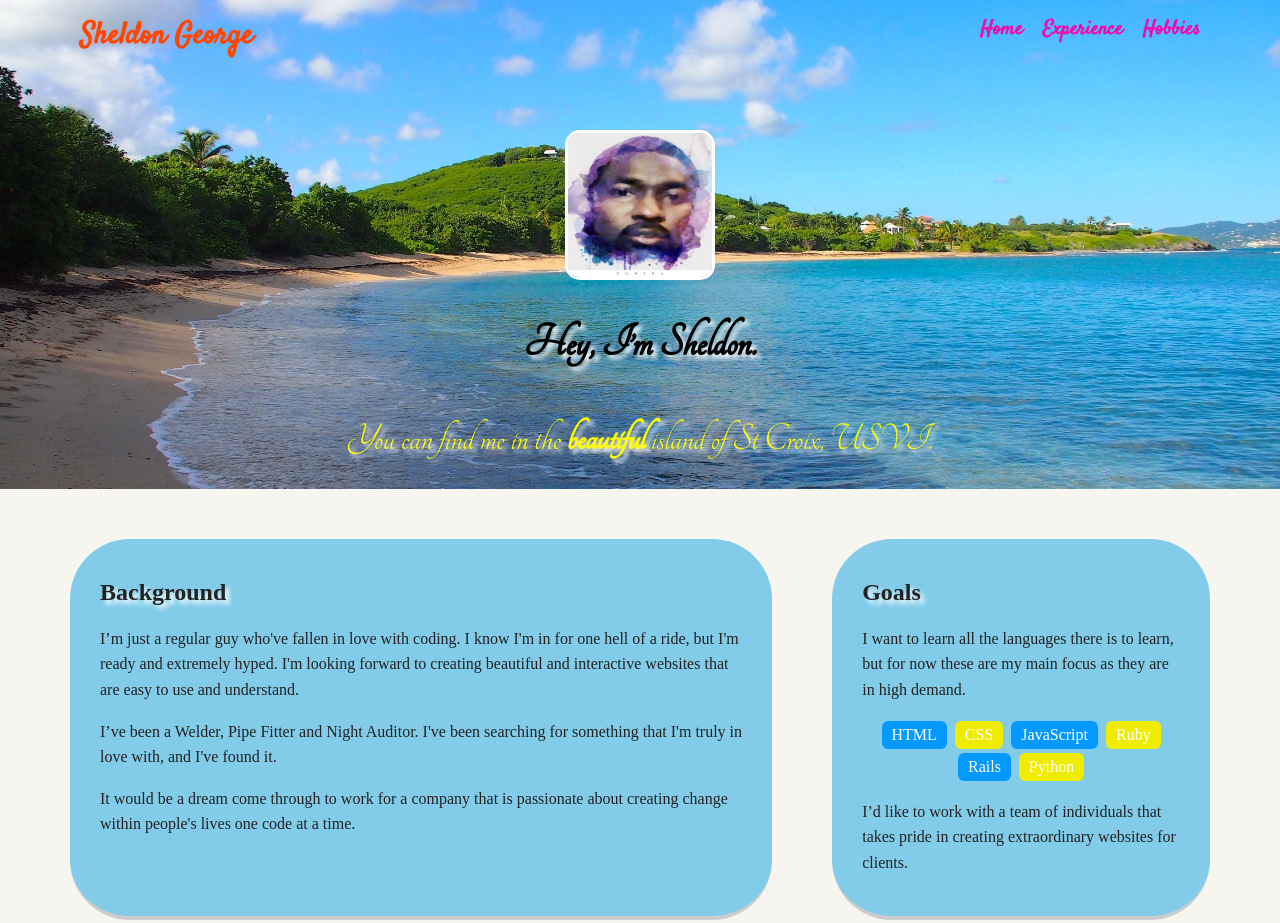
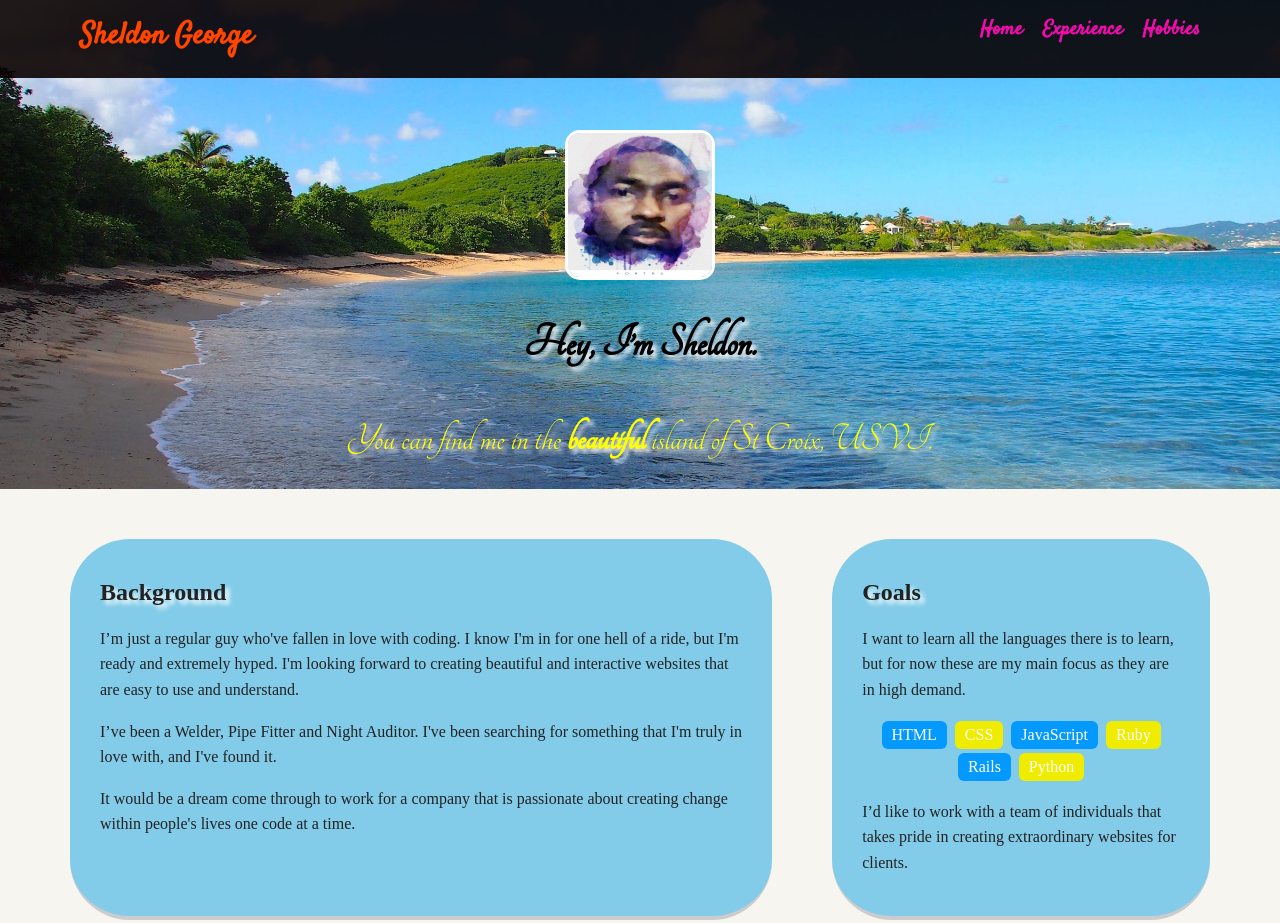
Before and after one commit to sheldonjash/portfolio_update_v1, a plain HTML site: page index.html in a window 1280 px wide. Shown: the top 923 px of the page. Drawn offline with Linux system fonts and the light colour scheme; a web font is replaced by a local one.

Commit message:
Update styles.css
Ok okay this is the lastttt time. Made a small change in styles.css. now I'm good to go.

```diff
--- a/styles.css
+++ b/styles.css
@@ -32,7 +32,7 @@ ul.nav {
 
 nav {
   width: 100%;
-  background: rgba(8, 0, 0, 0);
+  background: rgba(8, 0, 0, 0.897);
   min-height: 10px;
   padding: 10px;
   position: fixed;
@@ -50,7 +50,7 @@ nav {
 }
 
 .nav .name {
-    display: box;
+    display: block;
     margin-right: auto;
     color: orangered;
     font-size: 30px;
```
